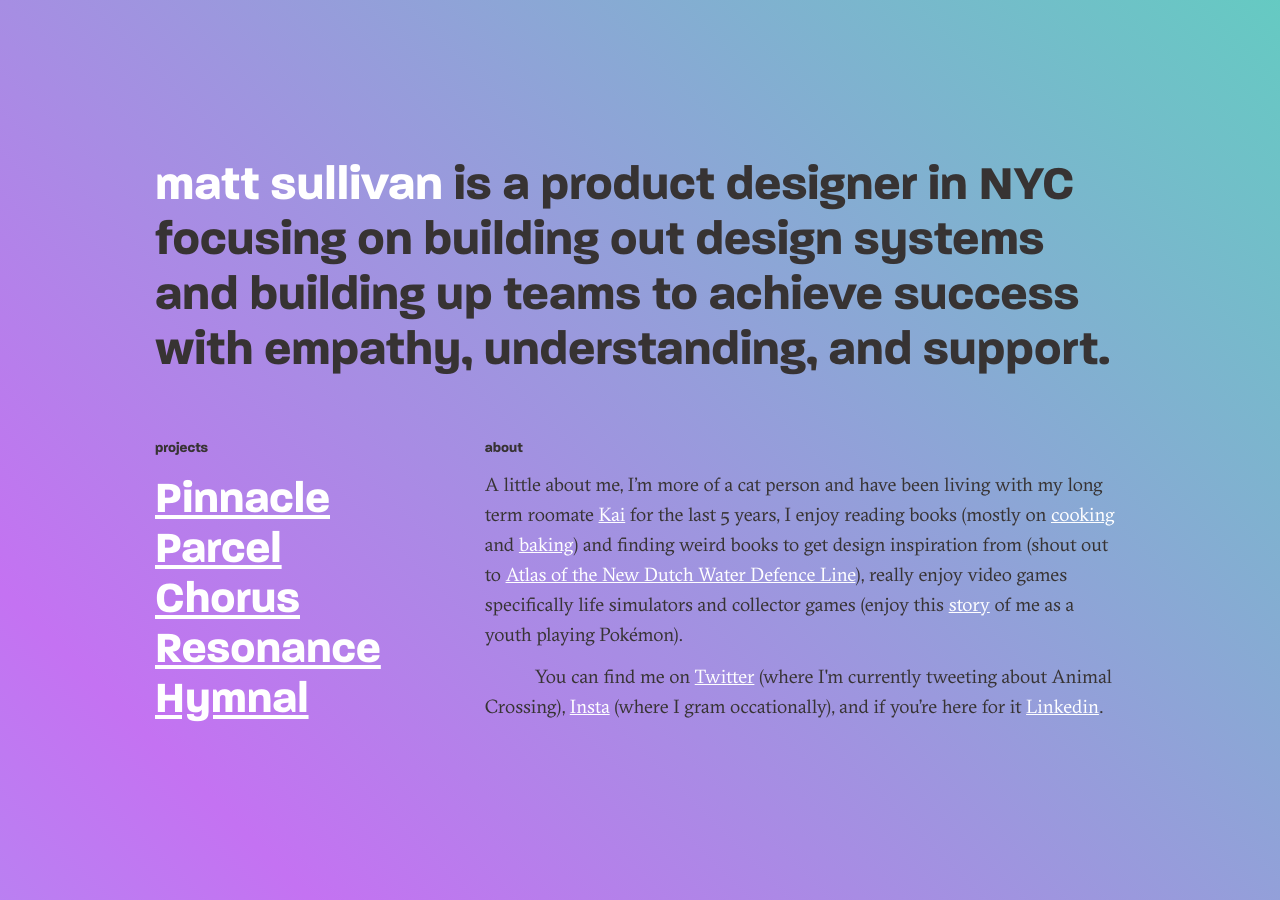
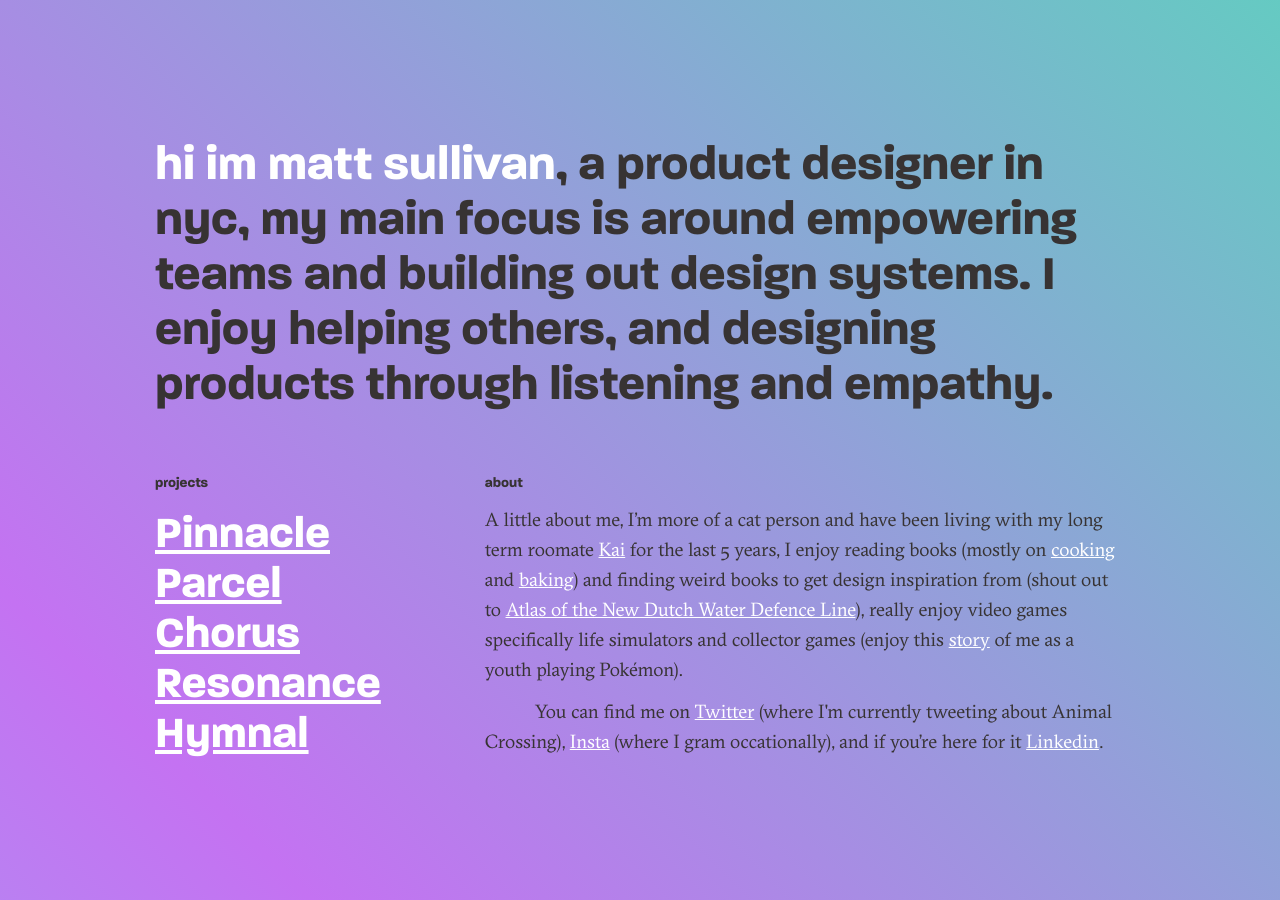
Before and after one commit to mjsxi/website-v4, a Next.js app: page / in a window 1280 px wide. Before the commit the page ends 865 px from the top, so only its background shows below. Built offline with nearby package versions, Linux system fonts and the light colour scheme.

Commit message:
reworked the intro and links now open new tabs

```diff
--- a/components/mainPage.js
+++ b/components/mainPage.js
@@ -5,7 +5,7 @@ import styles from '../styles/main.module.scss'
 const MainPage = () => (
   <div>
     <div className={styles.heading}>
-      <h1><span>matt sullivan</span> is a product designer in NYC focusing on building out design systems and building up teams to achieve success with empathy, understanding, and support.</h1>
+      <h1><span>hi im matt sullivan</span>, a product designer in nyc, my main focus is around empowering teams and building out design systems. I enjoy helping others, and designing products through listening and empathy.</h1>
     </div>
     <div className={styles.subhead}>
       <div className={styles.projects}>
@@ -30,8 +30,8 @@ const MainPage = () => (
       </div>
       <div className={styles.about}>
         <h2>about</h2>
-        <p>A little about me, I’m more of a cat person and have been living with my long term roomate <a href="//instagram.com/uglybabykai/">Kai</a> for the last 5 years, I enjoy reading books (mostly on <a href="//amazon.com/Very-Serious-Cookbook-Contra-Wildair/dp/071487602X">cooking</a> and <a href="https://shop.butterandscotch.com/collections/swag/products/signed-butter-scotch-cookbook">baking</a>) and finding weird books to get design inspiration from (shout out to <a href="//vimeo.com/55449250">Atlas of the New Dutch Water Defence Line</a>), really enjoy video games specifically life simulators and collector games (enjoy this <a href="//polygon.com/2014/8/21/6052553/how-to-catch-every-pokemon">story</a> of me as a youth playing Pokémon).</p>
-        <p>You can find me on <a href="//twitter.com/mjsxi">Twitter</a> (where I'm currently tweeting about Animal Crossing), <a href="//instagram.com/mjsxi/">Insta</a> (where I gram occationally), and if you’re here for it <a href="//linkedin.com/in/matt-sullivan-5455656a/">Linkedin</a>.</p>
+        <p>A little about me, I’m more of a cat person and have been living with my long term roomate <a target="_blank" href="//instagram.com/uglybabykai/">Kai</a> for the last 5 years, I enjoy reading books (mostly on <a target="_blank" href="//amazon.com/Very-Serious-Cookbook-Contra-Wildair/dp/071487602X">cooking</a> and <a target="_blank" href="https://shop.butterandscotch.com/collections/swag/products/signed-butter-scotch-cookbook">baking</a>) and finding weird books to get design inspiration from (shout out to <a target="_blank" href="//vimeo.com/55449250">Atlas of the New Dutch Water Defence Line</a>), really enjoy video games specifically life simulators and collector games (enjoy this <a target="_blank" href="//polygon.com/2014/8/21/6052553/how-to-catch-every-pokemon">story</a> of me as a youth playing Pokémon).</p>
+        <p>You can find me on <a target="_blank" href="//twitter.com/mjsxi">Twitter</a> (where I'm currently tweeting about Animal Crossing), <a target="_blank" href="//instagram.com/mjsxi/">Insta</a> (where I gram occationally), and if you’re here for it <a target="_blank" href="//linkedin.com/in/matt-sullivan-5455656a/">Linkedin</a>.</p>
       </div>
     </div>
   </div>
--- a/styles/main.module.scss
+++ b/styles/main.module.scss
@@ -39,7 +39,11 @@
 }
 
 .heading {
-  margin-top: 160px;
+  margin-top: 140px;
+
+  @media (max-width: 728px) {
+    margin-top: 60px;
+  }
 
   h1 {
     font-family: paralucent;
@@ -61,10 +65,6 @@
 
   span {
     color: #ffffff;
-  }
-
-  @media (max-width: 728px) {
-    margin-top: 40px;
   }
 }
 
```
